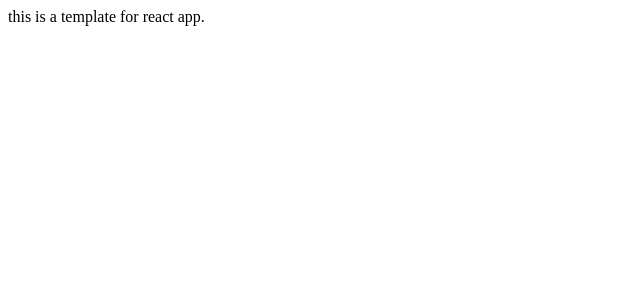
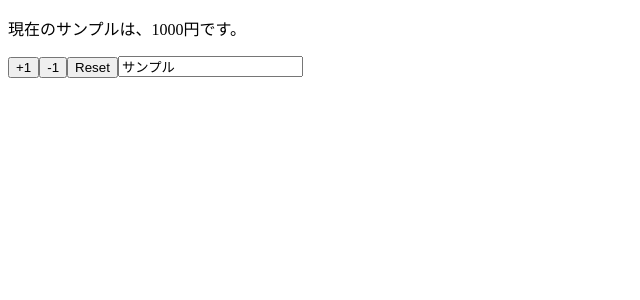
Before and after one commit to den413/react-hooks-101, a React (Create React App) app: page / in a window 1280 px wide. Shown: the top 300 px of the page, without its empty margins (0-640 px from the left). Built offline with nearby package versions, Linux system fonts and the light colour scheme.

Commit message:
implement component using multiple states

```diff
--- a/src/App.js
+++ b/src/App.js
@@ -1,10 +1,30 @@
+import React, { useState } from "react";
 
-const App = () => {
+const App = (props) => {
+  const [name, setName] = useState(props.name);
+  const [price, setPrice] = useState(props.price);
+
+  const reset = () => {
+    setPrice(props.price);
+    setName(props.name);
+  };
+
   return (
-    <div>
-      this is a template for react app.
-    </div>
+    <>
+      <p>
+        現在の{name}は、{price}円です。
+      </p>
+      <button onClick={() => setPrice(price + 1)}>+1</button>
+      <button onClick={() => setPrice(price - 1)}>-1</button>
+      <button onClick={reset}>Reset</button>
+      <input value={name} onChange={(e) => setName(e.target.value)}></input>
+    </>
   );
-}
+};
+
+App.defaultProps = {
+  name: "サンプル",
+  price: 1000,
+};
 
 export default App;
```
